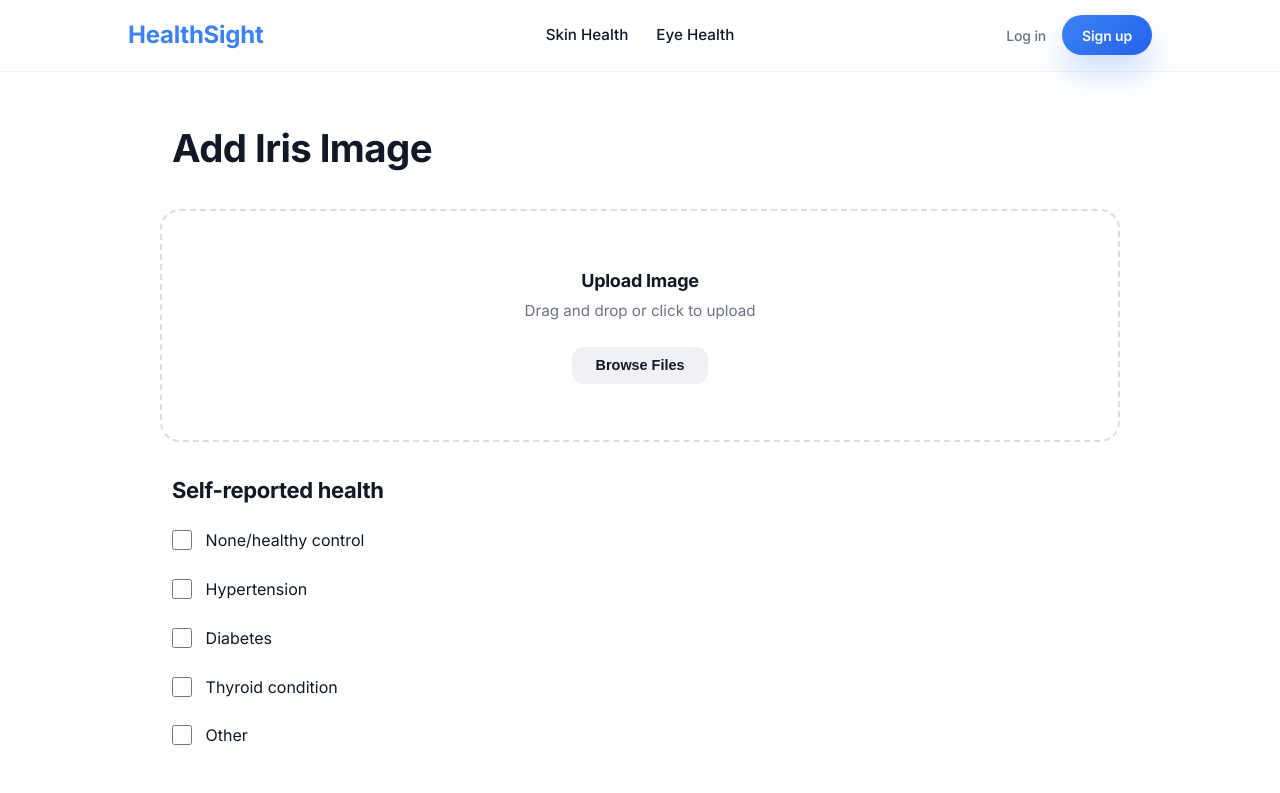
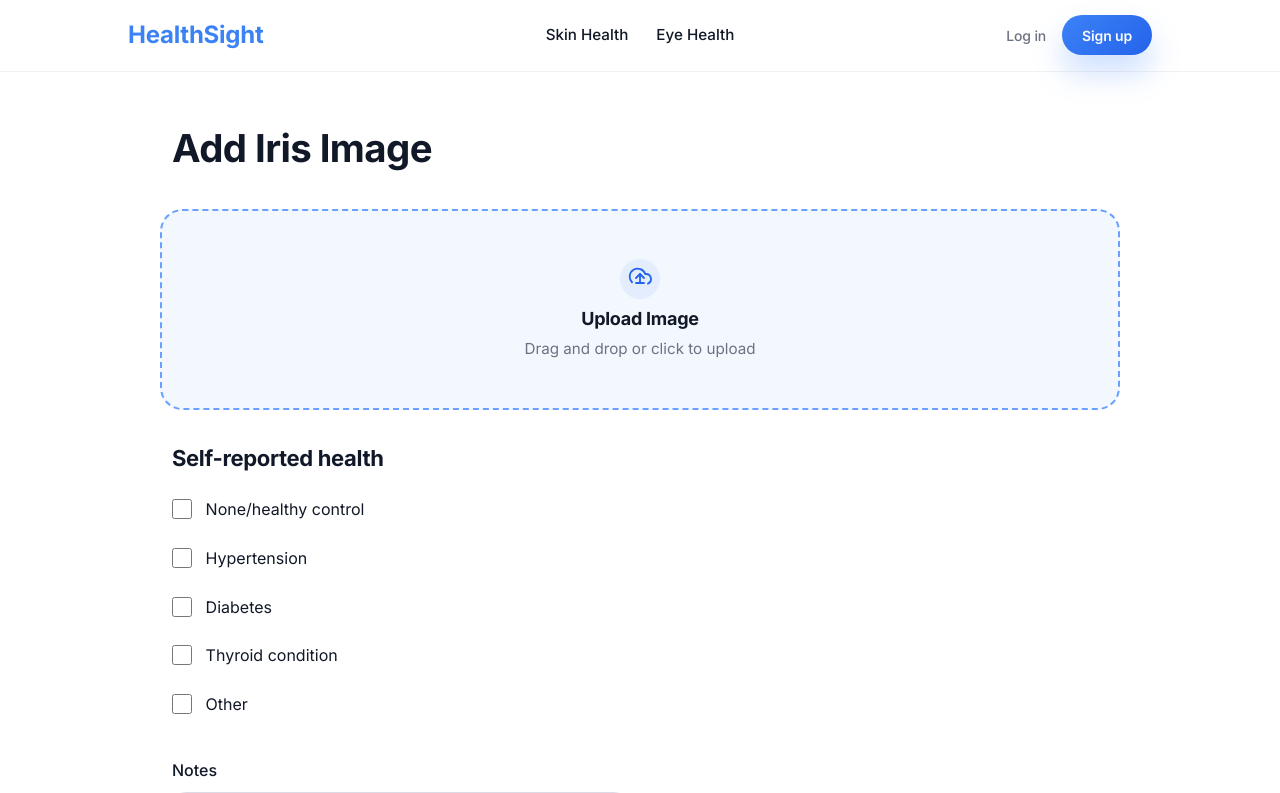
Before and after one commit to jpbinith/health-insight-frontend, a Next.js app: page /eye-insights in a window 1280 px wide. Shown: the top 793 px of the page. Built offline with nearby package versions, Linux system fonts and the light colour scheme.

Commit message:
drag and drop component done

```diff
--- a/src/app/eye-insights/page.tsx
+++ b/src/app/eye-insights/page.tsx
@@ -1,10 +1,19 @@
 'use client';
 
-import { useState } from 'react';
+import {
+  useRef,
+  useState,
+  type ChangeEvent,
+  type DragEvent,
+  type KeyboardEvent,
+} from 'react';
 
 export default function EyeInsightsPage() {
   const [otherSelected, setOtherSelected] = useState(false);
   const [otherDiseases, setOtherDiseases] = useState<string[]>([]);
+  const [dragActive, setDragActive] = useState(false);
+  const [selectedFiles, setSelectedFiles] = useState<File[]>([]);
+  const fileInputRef = useRef<HTMLInputElement | null>(null);
 
   const toggleOther = (checked: boolean) => {
     setOtherSelected(checked);
@@ -23,6 +32,46 @@ export default function EyeInsightsPage() {
     setOtherDiseases((prev) => prev.filter((_, idx) => idx !== index));
   };
 
+  const removeFile = (index: number) => {
+    setSelectedFiles((prev) => prev.filter((_, idx) => idx !== index));
+  };
+
+  const openFileDialog = () => {
+    fileInputRef.current?.click();
+  };
+
+  const handleFiles = (files: FileList | null) => {
+    if (!files || files.length === 0) {
+      return;
+    }
+
+    const list = Array.from(files);
+    setSelectedFiles(list);
+  };
+
+  const handleDragOver = (event: DragEvent<HTMLDivElement>) => {
+    event.preventDefault();
+    event.stopPropagation();
+    setDragActive(true);
+  };
+
+  const handleDragLeave = (event: DragEvent<HTMLDivElement>) => {
+    event.preventDefault();
+    event.stopPropagation();
+    setDragActive(false);
+  };
+
+  const handleDrop = (event: DragEvent<HTMLDivElement>) => {
+    event.preventDefault();
+    event.stopPropagation();
+    setDragActive(false);
+    handleFiles(event.dataTransfer?.files ?? null);
+  };
+
+  const handleFileChange = (event: ChangeEvent<HTMLInputElement>) => {
+    handleFiles(event.target.files);
+  };
+
   return (
     <section className="eye-insights">
       <div className="eye-insights__inner">
@@ -30,14 +79,71 @@ export default function EyeInsightsPage() {
           <h1 className="eye-insights__title">Add Iris Image</h1>
         </header>
 
-        <div className="eye-insights__dropzone" role="button" tabIndex={0}>
+        <div
+          className={`eye-insights__dropzone${dragActive ? ' eye-insights__dropzone--active' : ''}`}
+          role="button"
+          tabIndex={0}
+          onDragOver={handleDragOver}
+          onDragLeave={handleDragLeave}
+          onDragEnter={handleDragOver}
+          onDrop={handleDrop}
+          onClick={openFileDialog}
+          onKeyDown={(event: KeyboardEvent<HTMLDivElement>) => {
+            if (event.key === 'Enter' || event.key === ' ') {
+              event.preventDefault();
+              openFileDialog();
+            }
+          }}
+        >
           <div className="eye-insights__dropzone-copy">
+            <span className="eye-insights__dropzone-icon" aria-hidden="true">
+              <svg
+                xmlns="http://www.w3.org/2000/svg"
+                viewBox="0 0 24 24"
+                fill="none"
+                stroke="currentColor"
+                strokeWidth="1.8"
+                strokeLinecap="round"
+                strokeLinejoin="round"
+              >
+                <path d="M12 16V7" />
+                <path d="m8 11 4-4 4 4" />
+                <path d="M20 16.58A5 5 0 0 0 18 7H17.26A8 8 0 1 0 4 15.25" />
+                <path d="M16 16H8" />
+              </svg>
+            </span>
             <p className="eye-insights__dropzone-title">Upload Image</p>
             <p className="eye-insights__dropzone-hint">Drag and drop or click to upload</p>
           </div>
-          <button className="eye-insights__browse" type="button">
-            Browse Files
-          </button>
+          <input
+            ref={fileInputRef}
+            type="file"
+            accept="image/*"
+            multiple
+            className="eye-insights__file-input"
+            onChange={handleFileChange}
+            tabIndex={-1}
+          />
+          {selectedFiles.length > 0 ? (
+            <ul className="eye-insights__file-list">
+              {selectedFiles.map((file, index) => (
+                <li key={`${file.name}-${index}`} className="eye-insights__file-item">
+                  <span>{file.name}</span>
+                  <button
+                    type="button"
+                    className="eye-insights__file-remove"
+                    onClick={(event) => {
+                      event.stopPropagation();
+                      removeFile(index);
+                    }}
+                    aria-label={`Remove ${file.name}`}
+                  >
+                    Remove
+                  </button>
+                </li>
+              ))}
+            </ul>
+          ) : null}
         </div>
 
         <section aria-labelledby="health-heading" className="eye-insights__section">
--- a/src/styles/pages/_eye_insights.scss
+++ b/src/styles/pages/_eye_insights.scss
@@ -32,20 +32,76 @@
 }
 
 .eye-insights__dropzone {
-  border: 2px dashed #dbdbe6;
-  border-radius: 1.25rem;
-  padding: 3.5rem 2.5rem;
+  border: 2px dashed #6aa0ff;
+  border-radius: 1.4rem;
+  padding: 3rem 2.5rem;
   display: flex;
   flex-direction: column;
   align-items: center;
   gap: 1.5rem;
-  background-color: colors.$color-surface-light;
+  background-color: rgba(colors.$color-primary, 0.06);
+  transition: border-color 0.2s ease, background-color 0.2s ease, box-shadow 0.2s ease,
+    transform 0.25s ease;
+  cursor: pointer;
+  position: relative;
+  overflow: hidden;
+}
+
+.eye-insights__dropzone--active {
+  border-color: #2563eb;
+  background-color: rgba(99, 152, 255, 0.15);
+  box-shadow: inset 0 0 0 1px rgba(37, 99, 235, 0.4);
+}
+
+.eye-insights__dropzone::before,
+.eye-insights__dropzone::after {
+  content: '';
+  position: absolute;
+  inset: 0;
+  border-radius: inherit;
+  pointer-events: none;
+  opacity: 0;
+  transition: opacity 0.3s ease;
+}
+
+.eye-insights__dropzone::before {
+  background: radial-gradient(circle at center, rgba(99, 152, 255, 0.18), transparent 65%);
+}
+
+.eye-insights__dropzone:hover::before,
+.eye-insights__dropzone:hover::after,
+.eye-insights__dropzone--active::before,
+.eye-insights__dropzone--active::after {
+  opacity: 1;
+}
+
+.eye-insights__dropzone:hover {
+  transform: translateY(-4px);
+  box-shadow: 0 18px 40px rgba(37, 99, 235, 0.18);
+}
+
+.eye-insights__dropzone--active {
+  transform: translateY(-6px);
+  box-shadow: 0 22px 48px rgba(37, 99, 235, 0.22);
 }
 
 .eye-insights__dropzone-copy {
   display: grid;
   gap: 0.35rem;
   text-align: center;
+  justify-items: center;
+}
+
+.eye-insights__dropzone-icon {
+  width: 2.5rem;
+  height: 2.5rem;
+  color: #2563eb;
+  display: inline-flex;
+  align-items: center;
+  justify-content: center;
+  border-radius: 999px;
+  background: rgba(37, 99, 235, 0.08);
+  padding: 0.5rem;
 }
 
 .eye-insights__dropzone-title {
@@ -60,25 +116,49 @@
   color: colors.$color-text-secondary;
 }
 
-.eye-insights__browse {
+.eye-insights__file-input {
+  display: none;
+}
+
+.eye-insights__file-list {
+  list-style: none;
+  margin: 0;
+  padding: 0;
+  display: grid;
+  gap: 0.5rem;
+  width: 100%;
+  max-width: 24rem;
+}
+
+.eye-insights__file-item {
+  display: flex;
+  justify-content: space-between;
+  align-items: center;
+  gap: 0.75rem;
+  font-size: 0.85rem;
+  color: colors.$color-text-secondary;
+  background: rgba(colors.$color-primary, 0.05);
+  border-radius: 0.5rem;
+  padding: 0.5rem 0.75rem;
+}
+
+.eye-insights__file-remove {
   border: none;
-  border-radius: 0.75rem;
-  background-color: #f0f0f5;
-  color: colors.$color-text-primary;
-  font-weight: type.$font-weight-bold;
-  font-size: 0.9rem;
-  padding: 0.65rem 1.5rem;
+  background: transparent;
+  color: colors.$color-primary;
+  font-size: 0.8rem;
+  font-weight: type.$font-weight-medium;
   cursor: pointer;
-  transition: transform 0.2s ease, box-shadow 0.2s ease;
+  padding: 0.25rem 0.5rem;
+  border-radius: 0.4rem;
 
   &:hover {
-    transform: translateY(-1px);
-    box-shadow: 0 12px 24px rgba(colors.$color-text-primary, 0.08);
+    color: colors.$color-primary-dark;
   }
 
   &:focus-visible {
     outline: 2px solid colors.$color-primary;
-    outline-offset: 3px;
+    outline-offset: 2px;
   }
 }
 
```
